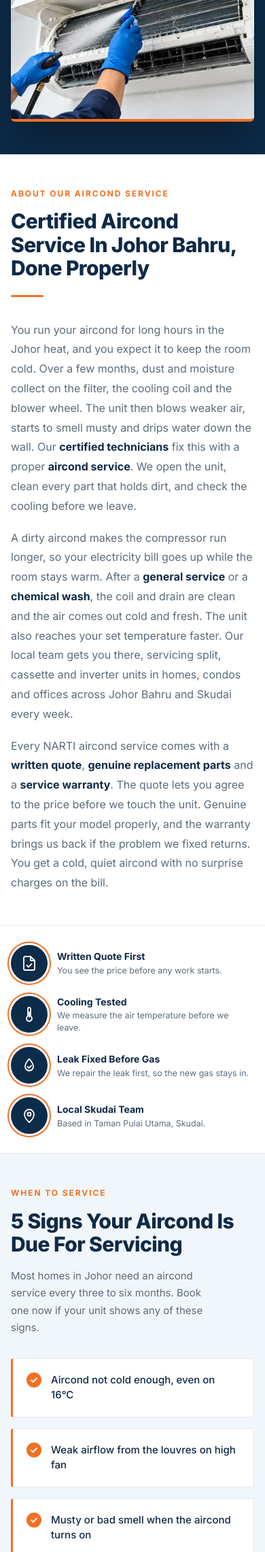
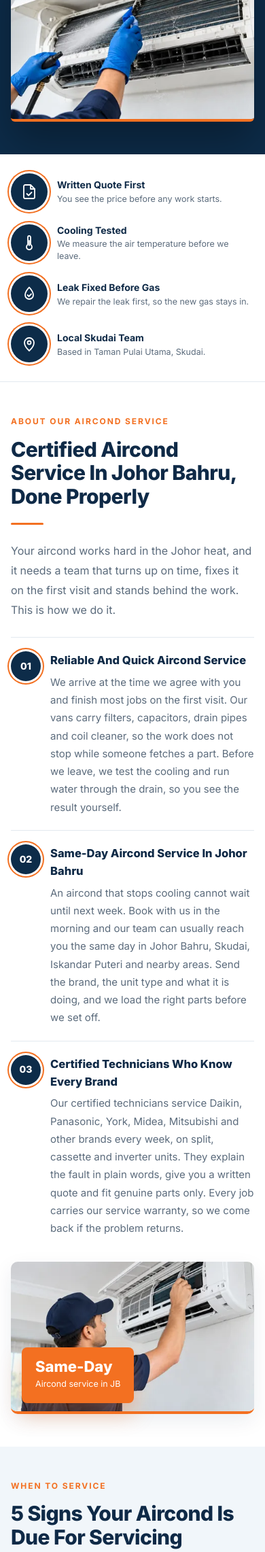
Before and after one commit to Shakeeb871/Narti-Aircon-Service, a PHP site: page /aircond-service/ in a window 390 px wide. Shown: the part 1121-3404 px from the top of the page at 68% size. Run offline with PHP 8.4, Linux system fonts and the light colour scheme.

Commit message:
Aircond Service About section: below feature cards, text left image right
- Section now sits after the hero's feature cards (trust badges)
- Left: H2, intro and three USP points (Reliable And Quick Aircond
  Service, Same-Day Aircond Service In Johor Bahru, Certified Technicians
  Who Know Every Brand); right: technician image with Same-Day badge
- Stacks text then image on tablet and phone

Co-Authored-By: Claude Opus 5.5 <noreply@anthropic.com>
Claude-Session: https://claude.ai/code/session_01JJG1vAkqisZBuy8vj4XHPc

```diff
--- a/404.html
+++ b/404.html
@@ -29,7 +29,7 @@
   <link rel="preconnect" href="https://fonts.gstatic.com" crossorigin>
   <link href="https://fonts.googleapis.com/css2?family=Inter:wght@400;500;600;700;800&display=swap" rel="stylesheet">
 
-  <link rel="stylesheet" href="/assets/css/style.css?v=7dc3ebf2">
+  <link rel="stylesheet" href="/assets/css/style.css?v=d7fd4afc">
 
   <script type="application/ld+json">
 {
--- a/about/index.html
+++ b/about/index.html
@@ -29,7 +29,7 @@
   <link rel="preconnect" href="https://fonts.gstatic.com" crossorigin>
   <link href="https://fonts.googleapis.com/css2?family=Inter:wght@400;500;600;700;800&display=swap" rel="stylesheet">
 
-  <link rel="stylesheet" href="/assets/css/style.css?v=7dc3ebf2">
+  <link rel="stylesheet" href="/assets/css/style.css?v=d7fd4afc">
 
   <script type="application/ld+json">
 {
--- a/aircond-gas-top-up/index.html
+++ b/aircond-gas-top-up/index.html
@@ -29,7 +29,7 @@
   <link rel="preconnect" href="https://fonts.gstatic.com" crossorigin>
   <link href="https://fonts.googleapis.com/css2?family=Inter:wght@400;500;600;700;800&display=swap" rel="stylesheet">
 
-  <link rel="stylesheet" href="/assets/css/style.css?v=7dc3ebf2">
+  <link rel="stylesheet" href="/assets/css/style.css?v=d7fd4afc">
 
   <script type="application/ld+json">
 {
@@ -323,7 +323,6 @@
         </div>
       </div>
     </section>
-
 
 <!-- ============ TRUST BADGES ============ -->
     <section class="trust" aria-label="Why customers book NARTI">
--- a/aircond-installation/index.html
+++ b/aircond-installation/index.html
@@ -29,7 +29,7 @@
   <link rel="preconnect" href="https://fonts.gstatic.com" crossorigin>
   <link href="https://fonts.googleapis.com/css2?family=Inter:wght@400;500;600;700;800&display=swap" rel="stylesheet">
 
-  <link rel="stylesheet" href="/assets/css/style.css?v=7dc3ebf2">
+  <link rel="stylesheet" href="/assets/css/style.css?v=d7fd4afc">
 
   <script type="application/ld+json">
 {
@@ -323,7 +323,6 @@
         </div>
       </div>
     </section>
-
 
 <!-- ============ TRUST BADGES ============ -->
     <section class="trust" aria-label="Why customers book NARTI">
--- a/aircond-repair/index.html
+++ b/aircond-repair/index.html
@@ -29,7 +29,7 @@
   <link rel="preconnect" href="https://fonts.gstatic.com" crossorigin>
   <link href="https://fonts.googleapis.com/css2?family=Inter:wght@400;500;600;700;800&display=swap" rel="stylesheet">
 
-  <link rel="stylesheet" href="/assets/css/style.css?v=7dc3ebf2">
+  <link rel="stylesheet" href="/assets/css/style.css?v=d7fd4afc">
 
   <script type="application/ld+json">
 {
@@ -323,7 +323,6 @@
         </div>
       </div>
     </section>
-
 
 <!-- ============ TRUST BADGES ============ -->
     <section class="trust" aria-label="Why customers book NARTI">
--- a/aircond-service/index.html
+++ b/aircond-service/index.html
@@ -29,7 +29,7 @@
   <link rel="preconnect" href="https://fonts.gstatic.com" crossorigin>
   <link href="https://fonts.googleapis.com/css2?family=Inter:wght@400;500;600;700;800&display=swap" rel="stylesheet">
 
-  <link rel="stylesheet" href="/assets/css/style.css?v=7dc3ebf2">
+  <link rel="stylesheet" href="/assets/css/style.css?v=d7fd4afc">
 
   <script type="application/ld+json">
 {
@@ -324,23 +324,6 @@
       </div>
     </section>
 
-
-    <!-- ============ ABOUT THE SERVICE ============ -->
-    <section class="section svc-about">
-      <div class="container svc-about__grid">
-        <div class="svc-about__head">
-          <p class="eyebrow">About Our Aircond Service</p>
-          <h2 class="section-title">Certified Aircond Service In Johor Bahru, Done Properly</h2>
-          <span class="divider"></span>
-        </div>
-        <div class="svc-about__body">
-          <p>You run your aircond for long hours in the Johor heat, and you expect it to keep the room cold. Over a few months, dust and moisture collect on the filter, the cooling coil and the blower wheel. The unit then blows weaker air, starts to smell musty and drips water down the wall. Our <strong>certified technicians</strong> fix this with a proper <strong>aircond service</strong>. We open the unit, clean every part that holds dirt, and check the cooling before we leave.</p>
-          <p>A dirty aircond makes the compressor run longer, so your electricity bill goes up while the room stays warm. After a <strong>general service</strong> or a <strong>chemical wash</strong>, the coil and drain are clean and the air comes out cold and fresh. The unit also reaches your set temperature faster. Our local team gets you there, servicing split, cassette and inverter units in homes, condos and offices across Johor Bahru and Skudai every week.</p>
-          <p>Every NARTI aircond service comes with a <strong>written quote</strong>, <strong>genuine replacement parts</strong> and a <strong>service warranty</strong>. The quote lets you agree to the price before we touch the unit. Genuine parts fit your model properly, and the warranty brings us back if the problem we fixed returns. You get a cold, quiet aircond with no surprise charges on the bill.</p>
-        </div>
-      </div>
-    </section>
-
 <!-- ============ TRUST BADGES ============ -->
     <section class="trust" aria-label="Why customers book NARTI">
       <div class="container trust__grid">
@@ -371,6 +354,43 @@
             <strong>Local Skudai Team</strong>
             <span>Based in Taman Pulai Utama, Skudai.</span>
           </span>
+        </div>
+      </div>
+    </section>
+
+    <!-- ============ ABOUT THE SERVICE ============ -->
+    <section class="section svc-about">
+      <div class="container svc-about__grid">
+        <div class="svc-about__content">
+          <p class="eyebrow">About Our Aircond Service</p>
+          <h2 class="section-title">Certified Aircond Service In Johor Bahru, Done Properly</h2>
+          <span class="divider"></span>
+          <p class="svc-about__intro">Your aircond works hard in the Johor heat, and it needs a team that turns up on time, fixes it on the first visit and stands behind the work. This is how we do it.</p>
+          <div class="svc-about__point">
+            <span class="svc-about__num">01</span>
+            <div>
+              <h3>Reliable And Quick Aircond Service</h3>
+              <p>We arrive at the time we agree with you and finish most jobs on the first visit. Our vans carry filters, capacitors, drain pipes and coil cleaner, so the work does not stop while someone fetches a part. Before we leave, we test the cooling and run water through the drain, so you see the result yourself.</p>
+            </div>
+          </div>
+          <div class="svc-about__point">
+            <span class="svc-about__num">02</span>
+            <div>
+              <h3>Same-Day Aircond Service In Johor Bahru</h3>
+              <p>An aircond that stops cooling cannot wait until next week. Book with us in the morning and our team can usually reach you the same day in Johor Bahru, Skudai, Iskandar Puteri and nearby areas. Send the brand, the unit type and what it is doing, and we load the right parts before we set off.</p>
+            </div>
+          </div>
+          <div class="svc-about__point">
+            <span class="svc-about__num">03</span>
+            <div>
+              <h3>Certified Technicians Who Know Every Brand</h3>
+              <p>Our certified technicians service Daikin, Panasonic, York, Midea, Mitsubishi and other brands every week, on split, cassette and inverter units. They explain the fault in plain words, give you a written quote and fit genuine parts only. Every job carries our service warranty, so we come back if the problem returns.</p>
+            </div>
+          </div>
+        </div>
+        <div class="svc-about__media">
+          <img src="/assets/images/services/technician-servicing-split-unit.webp" alt="NARTI certified technician servicing a wall-mounted aircond in a Johor Bahru home" loading="lazy" width="1200" height="800" srcset="/assets/images/services/technician-servicing-split-unit-480.webp 480w, /assets/images/services/technician-servicing-split-unit-800.webp 800w, /assets/images/services/technician-servicing-split-unit.webp 1200w, /assets/images/services/technician-servicing-split-unit-1536.webp 1536w" sizes="(max-width: 991px) calc(100vw - 32px), 560px" decoding="async">
+          <div class="svc-about__badge"><strong>Same-Day</strong><span>Aircond service in JB</span></div>
         </div>
       </div>
     </section>
--- a/assets/css/style.css
+++ b/assets/css/style.css
@@ -2091,3 +2091,34 @@ a.service-card:hover .link-more span { transform: translateX(4px); }
 .svc-about__body strong { color: var(--ink); font-weight: 700; }
 .svc-about + .trust { border-top: 1px solid var(--border); }
 @media (max-width: 991px) { .svc-about__grid { grid-template-columns: 1fr; gap: 10px; } }
+
+/* ---------- About the service: text left, image right ---------- */
+.svc-about__grid { grid-template-columns: 1.1fr 0.9fr; align-items: center; }
+.svc-about__intro { font-size: 16px; line-height: 1.8; color: var(--text); margin-bottom: 26px; max-width: 560px; }
+.svc-about__point { display: flex; gap: 18px; padding: 20px 0; border-top: 1px solid var(--border); }
+.svc-about__point:last-child { padding-bottom: 0; }
+.svc-about__num {
+  flex: 0 0 44px; width: 44px; height: 44px; display: grid; place-items: center;
+  border-radius: 50%; background: var(--navy); color: var(--white);
+  font-size: 14px; font-weight: 800;
+  box-shadow: 0 0 0 3px var(--white), 0 0 0 5px var(--orange);
+}
+.svc-about__point h3 { font-size: 18px; font-weight: 800; color: var(--ink); margin-bottom: 6px; }
+.svc-about__point p { font-size: 15px; line-height: 1.75; color: var(--text); }
+.svc-about__media { position: relative; border-radius: 10px; overflow: visible; }
+.svc-about__media img { width: 100%; aspect-ratio: 4 / 5; object-fit: cover; border-radius: 10px; box-shadow: var(--shadow); border-bottom: 4px solid var(--orange); }
+.svc-about__badge {
+  position: absolute; left: -22px; bottom: 30px;
+  background: var(--orange); color: var(--white);
+  padding: 16px 20px; border-radius: 8px;
+  box-shadow: 0 16px 30px rgba(243,112,33,.35);
+}
+.svc-about__badge strong { display: block; font-size: 22px; font-weight: 800; line-height: 1.1; }
+.svc-about__badge span { font-size: 12.5px; }
+@media (max-width: 991px) {
+  .svc-about__grid { grid-template-columns: 1fr; gap: 36px; }
+  .svc-about__media img { aspect-ratio: 16 / 10; }
+  .svc-about__badge { left: 16px; bottom: 16px; }
+}
+@media (max-width: 640px) { .svc-about__point { gap: 14px; } .svc-about__point h3 { font-size: 16.5px; } }
+.trust + .svc-about { border-top: 0; }
--- a/contact-us/index.html
+++ b/contact-us/index.html
@@ -29,7 +29,7 @@
   <link rel="preconnect" href="https://fonts.gstatic.com" crossorigin>
   <link href="https://fonts.googleapis.com/css2?family=Inter:wght@400;500;600;700;800&display=swap" rel="stylesheet">
 
-  <link rel="stylesheet" href="/assets/css/style.css?v=7dc3ebf2">
+  <link rel="stylesheet" href="/assets/css/style.css?v=d7fd4afc">
 
   <script type="application/ld+json">
 {
--- a/index.html
+++ b/index.html
@@ -30,7 +30,7 @@
   <link href="https://fonts.googleapis.com/css2?family=Inter:wght@400;500;600;700;800&display=swap" rel="stylesheet">
 
   <link rel="preload" as="image" href="assets/images/hero/technician-with-gauges.webp" imagesrcset="assets/images/hero/technician-with-gauges-480.webp 480w, assets/images/hero/technician-with-gauges-800.webp 800w, assets/images/hero/technician-with-gauges.webp 1200w" imagesizes="(max-width: 991px) calc(100vw - 32px), 55vw">
-  <link rel="stylesheet" href="assets/css/style.css?v=7dc3ebf2">
+  <link rel="stylesheet" href="assets/css/style.css?v=d7fd4afc">
 
   <script type="application/ld+json">
 {
--- a/projects/index.html
+++ b/projects/index.html
@@ -29,7 +29,7 @@
   <link rel="preconnect" href="https://fonts.gstatic.com" crossorigin>
   <link href="https://fonts.googleapis.com/css2?family=Inter:wght@400;500;600;700;800&display=swap" rel="stylesheet">
 
-  <link rel="stylesheet" href="/assets/css/style.css?v=7dc3ebf2">
+  <link rel="stylesheet" href="/assets/css/style.css?v=d7fd4afc">
 
   <script type="application/ld+json">
 {
--- a/services/index.html
+++ b/services/index.html
@@ -29,7 +29,7 @@
   <link rel="preconnect" href="https://fonts.gstatic.com" crossorigin>
   <link href="https://fonts.googleapis.com/css2?family=Inter:wght@400;500;600;700;800&display=swap" rel="stylesheet">
 
-  <link rel="stylesheet" href="/assets/css/style.css?v=7dc3ebf2">
+  <link rel="stylesheet" href="/assets/css/style.css?v=d7fd4afc">
 
   <script type="application/ld+json">
 {
```
